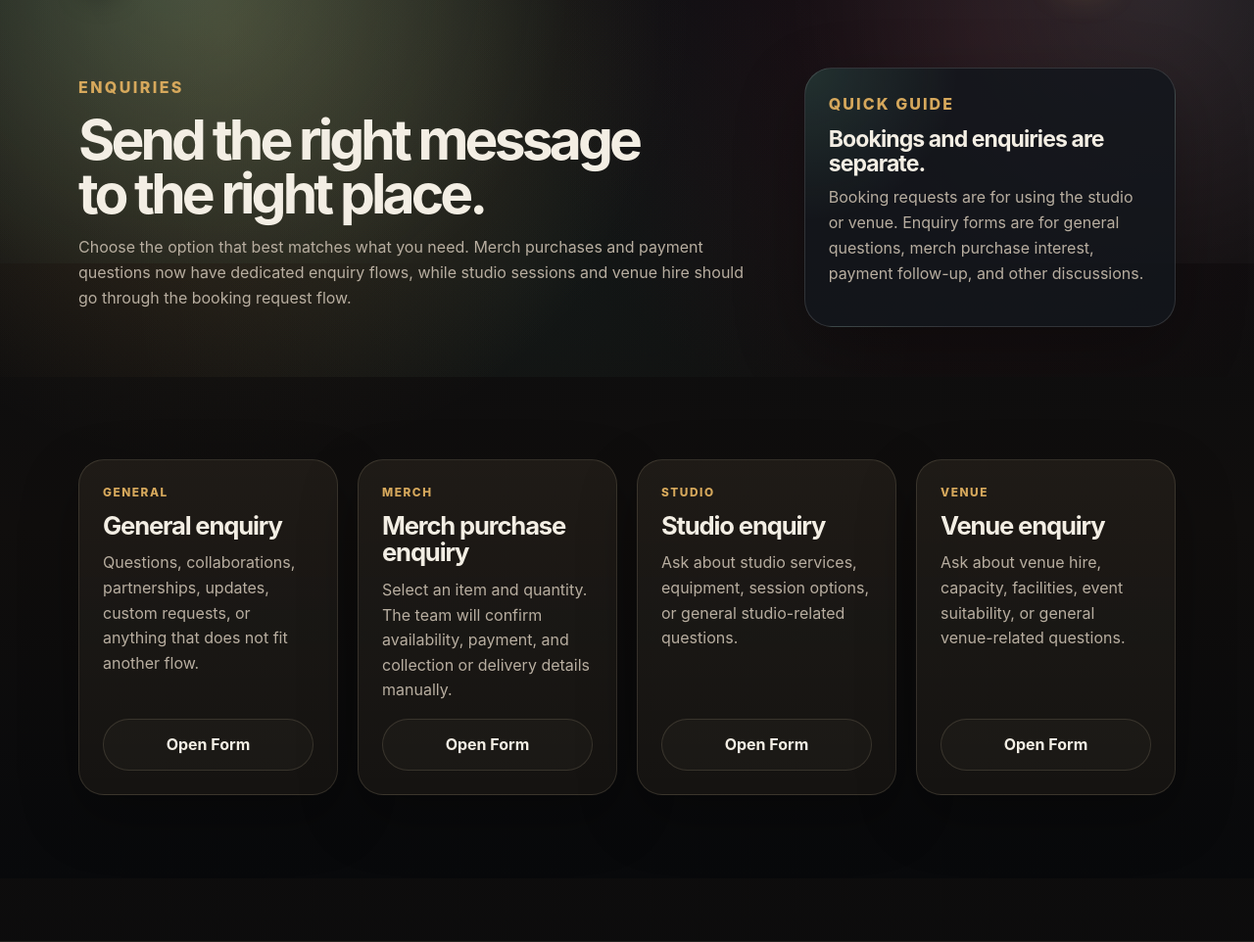
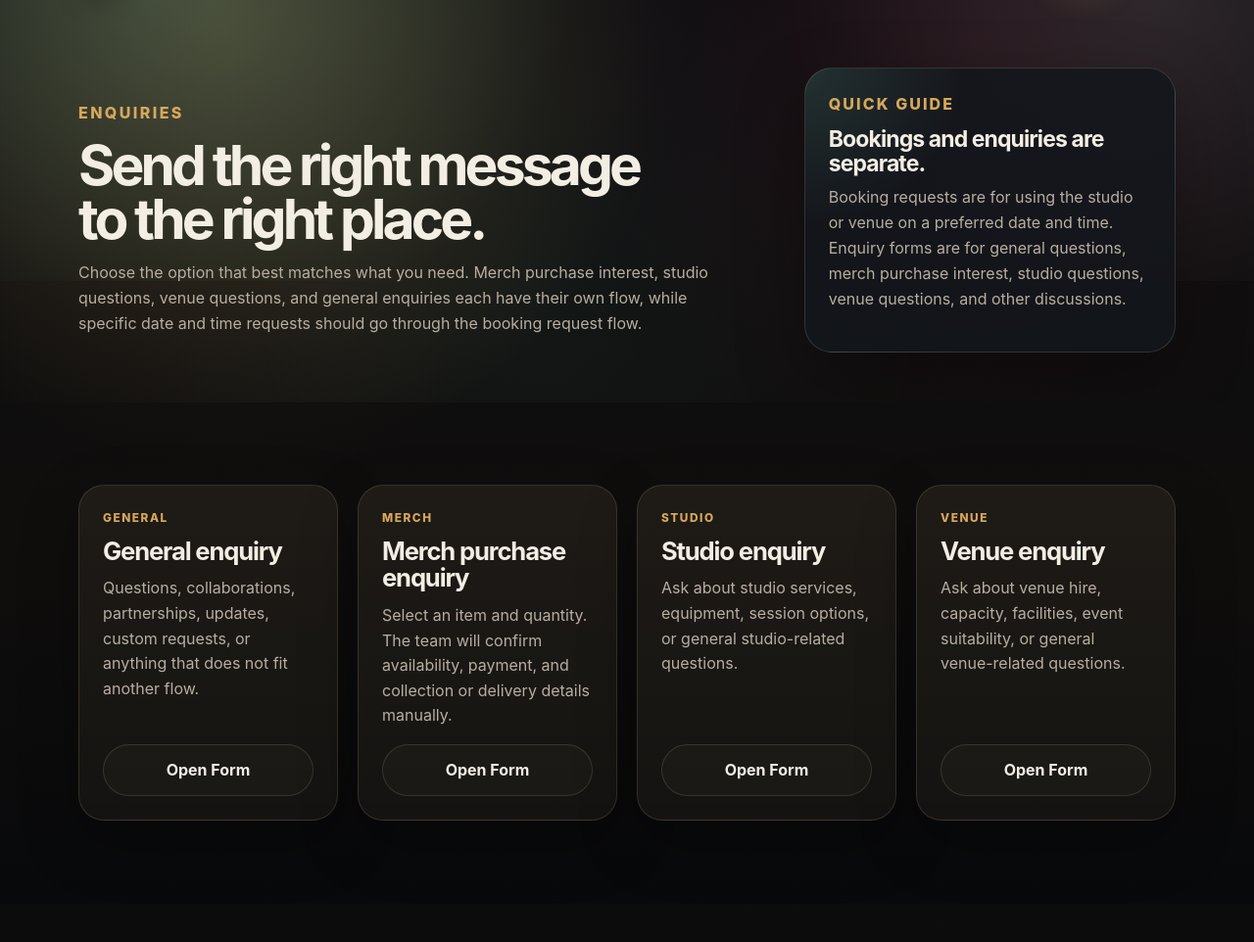
Before and after one commit to joaquinantonio/ProjectCero, a Django app: page /enquire/ in a window 1280 px wide. Shown: the part 63-1025 px from the top of the page at 98% size. Run offline with Django 5.2, Linux system fonts and the light colour scheme; data that the repository does not hold is empty.

Commit message:
Clean public-facing checkout wording

```diff
--- a/apps/enquiries/views.py
+++ b/apps/enquiries/views.py
@@ -70,7 +70,7 @@ class GeneralEnquiryCreateView(BaseEnquiryCreateView):
     page_title = "General Enquiry"
     page_lead = "Use this form for general questions, collaborations, partnerships, updates, or custom requests."
     sidebar_title = "General enquiries"
-    sidebar_body = "For merch purchases, payment issues, studio bookings, or venue hire, use the dedicated flow so your request goes to the right place."
+    sidebar_body = "For merch purchases, studio questions, venue questions, or date-specific booking requests, use the dedicated flow so your request goes to the right place."
     button_label = "Send General Enquiry"
 
     def get_initial(self):
@@ -93,7 +93,7 @@ class MerchEnquiryCreateView(BaseEnquiryCreateView):
     page_title = "Enquire to Purchase"
     page_lead = (
         "Select the merch item and quantity you are interested in. "
-        "This is not an online checkout yet; our team will contact you to confirm "
+        "This is not an online purchase form yet; our team will contact you to confirm "
         "availability, payment, and collection or delivery details."
     )
     sidebar_title = "No online payment yet"
@@ -186,7 +186,7 @@ class StudioEnquiryCreateView(BaseEnquiryCreateView):
     )
     sidebar_title = "Studio enquiries"
     sidebar_body = (
-        "For confirmed date and time requests, use the booking request flow. "
+        "For specific date and time requests, use the booking request flow. "
         "For general studio questions, send your enquiry here."
     )
     button_label = "Send Studio Enquiry"
@@ -203,7 +203,7 @@ class VenueEnquiryCreateView(BaseEnquiryCreateView):
     )
     sidebar_title = "Venue enquiries"
     sidebar_body = (
-        "For confirmed date and time requests, use the booking request flow. "
+        "For specific date and time requests, use the booking request flow. "
         "For general venue questions, send your enquiry here."
     )
     button_label = "Send Venue Enquiry"
--- a/templates/enquiries/enquiry_landing.html
+++ b/templates/enquiries/enquiry_landing.html
@@ -1,7 +1,7 @@
 {% extends "base.html" %}
 
 {% block title %}Enquire · {{ site_settings.site_name|default:"CeroPJ" }}{% endblock %}
-{% block meta_description %}Send general, merch, payment, collaboration, or booking-related enquiries to {{ site_settings.site_name|default:"CeroPJ" }}.{% endblock %}
+{% block meta_description %}Send general, merch, studio, venue, collaboration, or booking-related enquiries to {{ site_settings.site_name|default:"CeroPJ" }}.{% endblock %}
 
 {% block content %}
 <div class="cero-conversion-page cero-enquiries-page">
@@ -11,9 +11,9 @@
         <p class="cero-kicker">Enquiries</p>
         <h1>Send the right message to the right place.</h1>
         <p>
-          Choose the option that best matches what you need. Merch purchases and payment
-          questions now have dedicated enquiry flows, while studio sessions and venue hire
-          should go through the booking request flow.
+          Choose the option that best matches what you need. Merch purchase interest,
+          studio questions, venue questions, and general enquiries each have their own flow,
+          while specific date and time requests should go through the booking request flow.
         </p>
       </div>
 
@@ -21,8 +21,9 @@
         <p class="cero-card__label">Quick guide</p>
         <h2>Bookings and enquiries are separate.</h2>
         <p>
-          Booking requests are for using the studio or venue. Enquiry forms are for general
-          questions, merch purchase interest, payment follow-up, and other discussions.
+          Booking requests are for using the studio or venue on a preferred date and time.
+          Enquiry forms are for general questions, merch purchase interest, studio questions,
+          venue questions, and other discussions.
         </p>
       </aside>
     </div>
--- a/templates/merch/merch_list.html
+++ b/templates/merch/merch_list.html
@@ -24,7 +24,7 @@
         <p class="cero-card__label">Merch enquiries</p>
         <h2>Interested in an item?</h2>
         <p>
-          Online checkout is not available yet. Select an item and send us a merch enquiry;
+          Online purchase is not available yet. Select an item and send us a merch enquiry;
           our team will confirm availability, payment, and collection or delivery details.
         </p>
         <div class="cero-actions">
```
Also changed, not shown: templates/bookings/booking_landing.html (+6 -6 lines), templates/enquiries/enquiry_form.html (+4 -4 lines).
